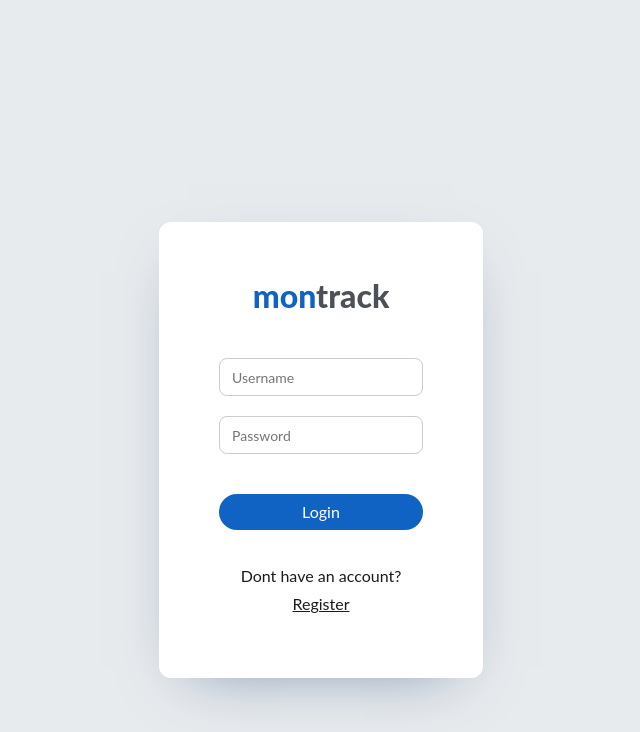
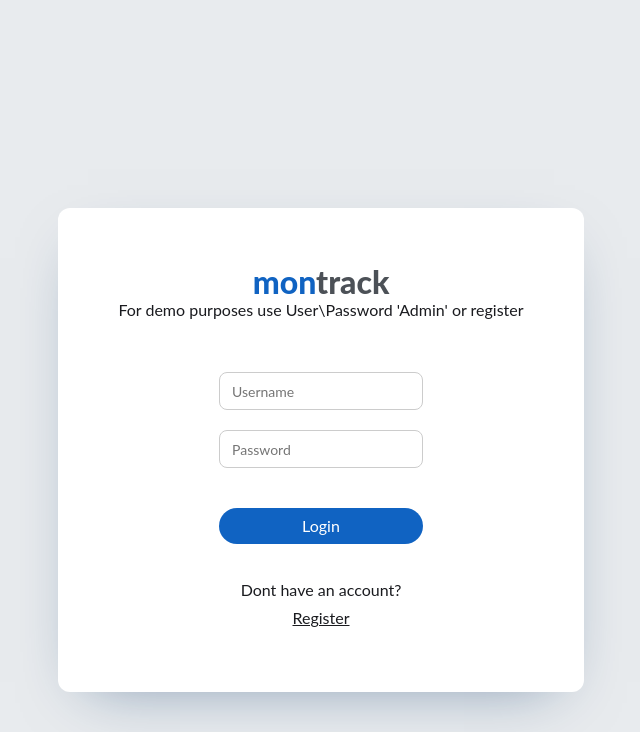
Before and after one commit to JordanSil/MonTrack, a Flask app: page /login in a window 1280 px wide. Shown: the top 732 px of the page, without its empty margins (319-959 px from the left). Run offline with Flask 2, Linux system fonts and the light colour scheme.

Commit message:
login page message

```diff
--- a/templates/login.html
+++ b/templates/login.html
@@ -6,7 +6,7 @@
       <div class="body-login">
         <div class="form-wrapper radius panel-shadow">
           <a href="/" class="logo-link">mon<span class="logo-link_span">track</span></a>
-          </a>
+          <div>For demo purposes use User\Password 'Admin' or register</div>
           <div class="w-form">
             <form id="email-form" name="email-form" data-name="Email Form" method="post" class="form-login">
               <div class="form-inputs">
```
